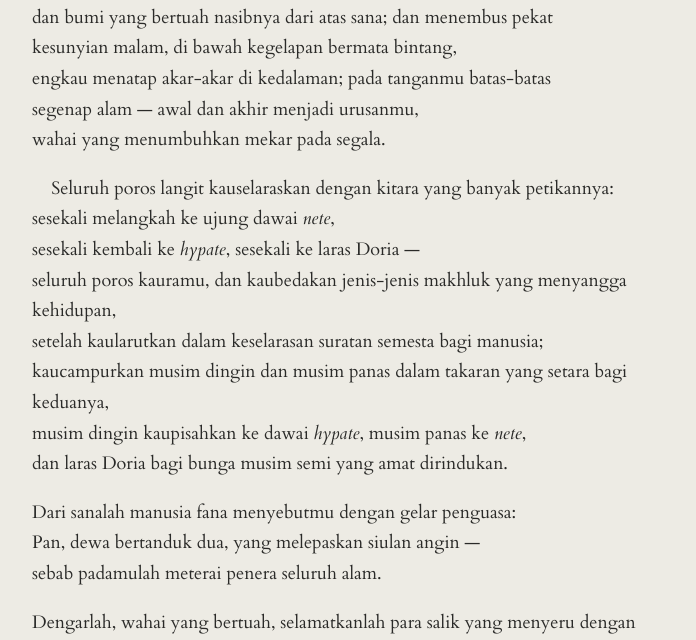
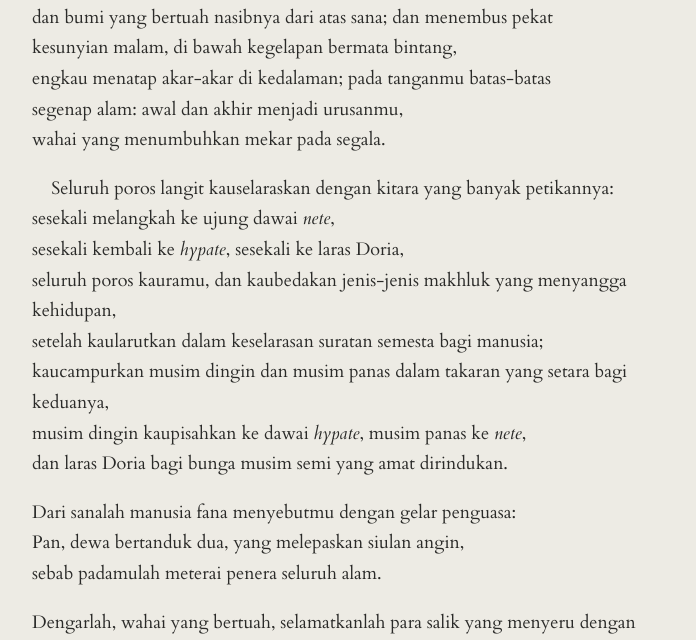
Before and after one commit to ramunechoco/ramunechoco.github.io, a Jekyll site: the page built from _posts/2026-07-24-kidung-apollon.md, in a window 1280 px wide and 900 px high, scrolled down 704 px. Shown: the part 163-803 px from the top of the window, without its empty margins (288-984 px from the left). Built offline with Jekyll 4.4.1, drawn with Linux system fonts in a browser that asks for light colours; some web fonts are replaced; some of the changed text lies outside the part shown.

```diff
--- a/_posts/2026-07-24-himne-apollo.md
+++ b/_posts/2026-07-24-kidung-apollon.md
@@ -22,12 +22,12 @@ Sebab engkaulah yang memandang seluruh akasa yang tiada bertepi,<br>
 dan bumi yang bertuah nasibnya dari atas sana; dan menembus pekat<br>
 kesunyian malam, di bawah kegelapan bermata bintang,<br>
 engkau menatap akar-akar di kedalaman; pada tanganmu batas-batas<br>
-segenap alam — awal dan akhir menjadi urusanmu,<br>
+segenap alam: awal dan akhir menjadi urusanmu,<br>
 wahai yang menumbuhkan mekar pada segala.
 
 &nbsp;&nbsp;&nbsp;&nbsp;Seluruh poros langit kauselaraskan dengan kitara yang banyak petikannya:<br>
 sesekali melangkah ke ujung dawai *nete*,<br>
-sesekali kembali ke *hypate*, sesekali ke laras Doria —<br>
+sesekali kembali ke *hypate*, sesekali ke laras Doria,<br>
 seluruh poros kauramu, dan kaubedakan jenis-jenis makhluk yang menyangga kehidupan,<br>
 setelah kaularutkan dalam keselarasan suratan semesta bagi manusia;<br>
 kaucampurkan musim dingin dan musim panas dalam takaran yang setara bagi keduanya,<br>
@@ -35,7 +35,7 @@ musim dingin kaupisahkan ke dawai *hypate*, musim panas ke *nete*,<br>
 dan laras Doria bagi bunga musim semi yang amat dirindukan.
 
 Dari sanalah manusia fana menyebutmu dengan gelar penguasa:<br>
-Pan, dewa bertanduk dua, yang melepaskan siulan angin —<br>
+Pan, dewa bertanduk dua, yang melepaskan siulan angin,<br>
 sebab padamulah meterai penera seluruh alam.
 
 Dengarlah, wahai yang bertuah, selamatkanlah para salik yang menyeru dengan suara memohon.
```
Also changed, not shown: other parts of _posts/2026-07-24-kidung-apollon.md (+1 -1 lines).
